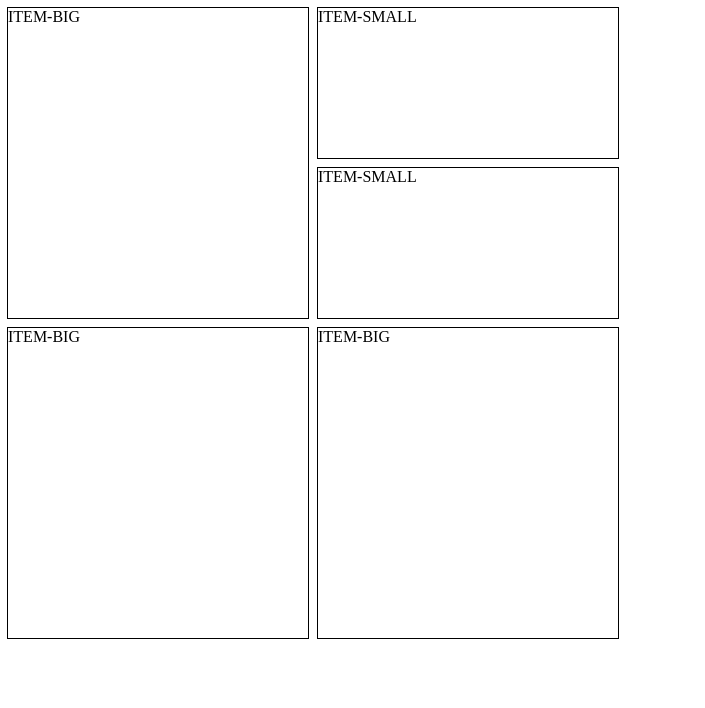
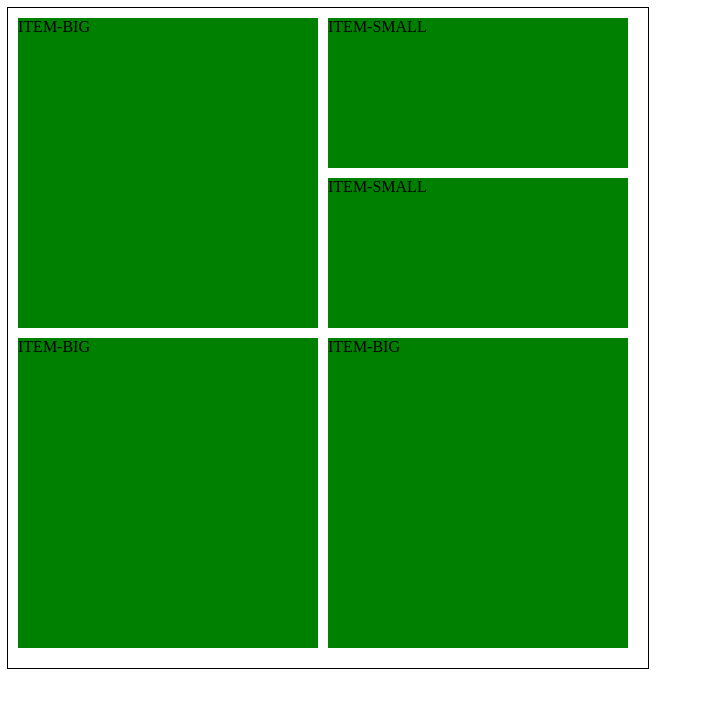
Before and after one commit to Denis-Str/2UP-traineeship, a plain HTML site: page homeWork_1/блоки/index.html in a window 1280 px wide. Shown: the whole page, without its empty margins (0-705 px from the left). Drawn offline with Linux system fonts and the light colour scheme.

```diff
--- /dev/null
+++ b/homeWork_1/animation-slow/css/style.css
@@ -0,0 +1,57 @@
+@keyframes translate {
+	0% {
+	  transform: translateY(0);
+	}
+
+	20% {
+		transform: translateY(-16);
+	  }
+
+	40% {
+		transform: translateY(-24px);
+		}
+
+	60% {
+		transform: translateY(-32px);
+	  }
+
+	80% {
+		transform: translateY(-42px);
+	  }
+
+	100% {
+	  transform:translateY(-60px);
+	}
+}
+
+.container {
+	position: relative;
+	width: 300px;
+	height: 300px;
+	background-color: #f39c11;
+	color: white;
+}
+
+.container p {
+	padding-top: 45%;
+	padding-left: 30%;
+}
+
+.animation {
+	position: absolute;
+	list-style: none;
+	padding: 0;
+
+	top: 125px;
+	left: 130px;
+	height: 18px;
+	overflow: hidden;
+}
+
+.animation li {
+	font-weight: bold;
+	animation-name: translate;
+	animation-duration: 3.0s;
+	animation-iteration-count: infinite;
+	transition-property: none;
+}
--- a/homeWork_1/анимация/css/style.css
+++ /dev/null
@@ -1,24 +0,0 @@
-.container {
-    display: flex;
-    justify-content: space-between;
-    flex-wrap: wrap;
-    width: 610px;
-}
-
-.item {outline: 1px black solid;
-    margin-bottom: 10px;
-}
-
-.item_big {
-    width: 300px;
-    height: 310px;
-}
-
-.item_small {
-    width: 300px;
-    height: 150px;
-}
-
-.item:nth-child(2) {
-    order: 1;
-}
--- a/homeWork_1/блоки/css/style.css
+++ b/homeWork_1/блоки/css/style.css
@@ -1,11 +1,19 @@
-.container {
+.container {outline: 1px black solid;
     display: flex;
     justify-content: space-between;
     flex-wrap: wrap;
     width: 610px;
+    background-color: white;
+    padding: 10px 20px 20px 10px;
+
 }
 
-.item {outline: 1px black solid;
+.item {
+    background-color: #008000;
+}
+
+.item_big:first-child,
+.item_small {
     margin-bottom: 10px;
 }
 
```
Also changed, not shown: homeWork_1/animation-slow/index.html (added, +12 -0 lines), homeWork_1/анимация/index.html (deleted, +0 -20 lines).
